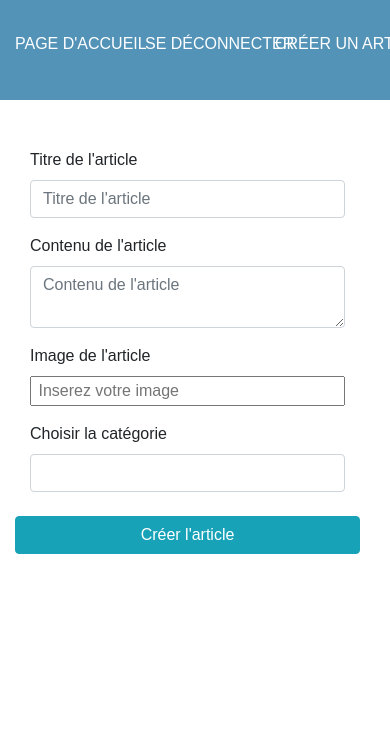
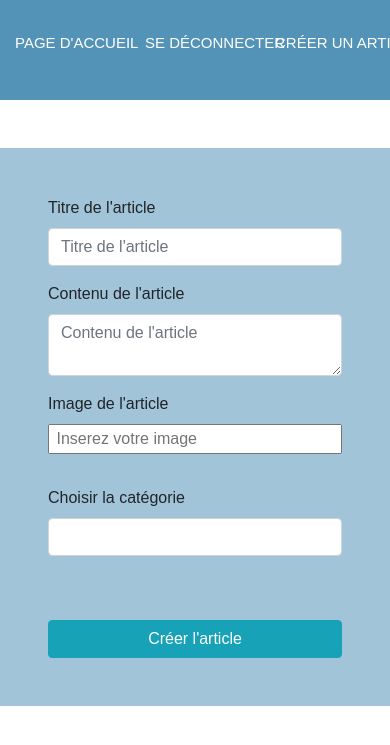
Before and after one commit to geoffrey112/Site-sur-le-spectacle, a Symfony app: template templates/dashboard/dashboard_create_article.html.twig in a window 390 px wide; the page is wider, and only the part inside the window is pictured. Shown: the top 745 px of that part. Run offline with Twig, Linux system fonts and the light colour scheme; the template is opened without the code that fills it, so the values that code supplies are empty; form fields are guessed from the names that the template uses; some libraries are stand-ins or nearby versions.

Commit message:
responsive page creation d'article

```diff
--- a/public/styles/dashboard_general.css
+++ b/public/styles/dashboard_general.css
@@ -71,3 +71,17 @@ nav a:hover{
     }
 
 }
+
+@media (max-width: 576px){
+
+    .navBar{
+        font-size:15px;
+    }
+
+}
+
+
+/* Creation article */
+.contenuForm{
+    background-color: #5392b78a;
+}
--- a/templates/dashboard/dashboard_base.html.twig
+++ b/templates/dashboard/dashboard_base.html.twig
@@ -14,9 +14,9 @@
 
         {% include "dashboard/component/navbar-admin.html.twig" %}
 
-        <div class="container-fluid pl-0">
+        <div class="container-fluid">
             <div class="row">
-                <div class="col-xl-3 col-lg-3 col-md-4">
+                <div class="col-xl-3 col-lg-3 col-md-4 pl-0">
                     {% include "dashboard/component/sidebar-admin.html.twig" %}
                 </div>
 
--- a/templates/dashboard/dashboard_create_article.html.twig
+++ b/templates/dashboard/dashboard_create_article.html.twig
@@ -2,31 +2,31 @@
 
 {% block body %}
 
-<div class="container">
-
+    <div class="container-fluid p-0">
         {{ form_start(articleForm) }}
-
-    <div class="col-sm-8 col-md-8 col-lg-8">
+            <div class="row justify-content-center">
+                <div class="col-lg-10 col-sm-11 col-12 p-5 contenuForm">
+                    <div class="mb-3">
                         {{ form_row(articleForm.title, {'attr': {'class': 'form-control', 'placeholder': 'Titre de l\'article'},  'label': 'Titre de l\'article'}) }}
                     </div>
-    <div class="col-sm-8 col-md-8 col-lg-8">
+                    <div class="mb-3">
                         {{ form_row(articleForm.content, {'attr': {'class': 'form-control', 'placeholder': 'Contenu de l\'article'},  'label': 'Contenu de l\'article'}) }}
                     </div>
                     {#<div class="col-sm-8 col-md-8 col-lg-8">
                         {{ form_row(articleForm.created_at, {'attr': {'class': 'form-control', 'placeholder': 'Date de parution'},  'label': 'Date de parution'}) }}
                     </div>#}
-    <div class="col-sm-8 col-md-8 col-lg-8">
-        {{ form_row(articleForm.photo, {'attr': {'class': 'form-control-file', 'placeholder' : ' Inserez votre image'}, 'label_attr': {'class': 'mr-3'}, 'label': 'Image de l\'article'})
-        }}
+                    <div class="row">
+                        <div class="col-md-6 mb-3 text-nowrap">
+                            {{ form_row(articleForm.photo, {'attr': {'class': 'form-control-file', 'placeholder' : ' Inserez votre image'}, 'label_attr': {'class': 'mr-3'}, 'label': 'Image de l\'article'}) }}
                         </div>
-    <div class="col-sm-3 col-md-3 col-lg-3">
+                        <div class="col-md-6 mb-5 text-nowrap">
                             {{ form_row(articleForm.category, {'attr': {'class': 'form-control'}, 'label': 'Choisir la catégorie'}) }}
                         </div>
-    <div class="row mt-4">
-        <div class="col-sm-8 col-md-8 col-lg-8"> <button type="submit" class="btn btn-info btn-block">Créer l'article</button></div>
+                    </div>
+                    <button type="submit" class="btn btn-info btn-block">Créer l'article</button>
+                </div>
+            </div>
+        {{ form_end(articleForm) }}
     </div>
 
-{{ form_end(articleForm) }}
-
-</div>
 {% endblock %}
```
Also changed, not shown: 1 other file. Lines whose indentation alone changed are shown as unchanged.
